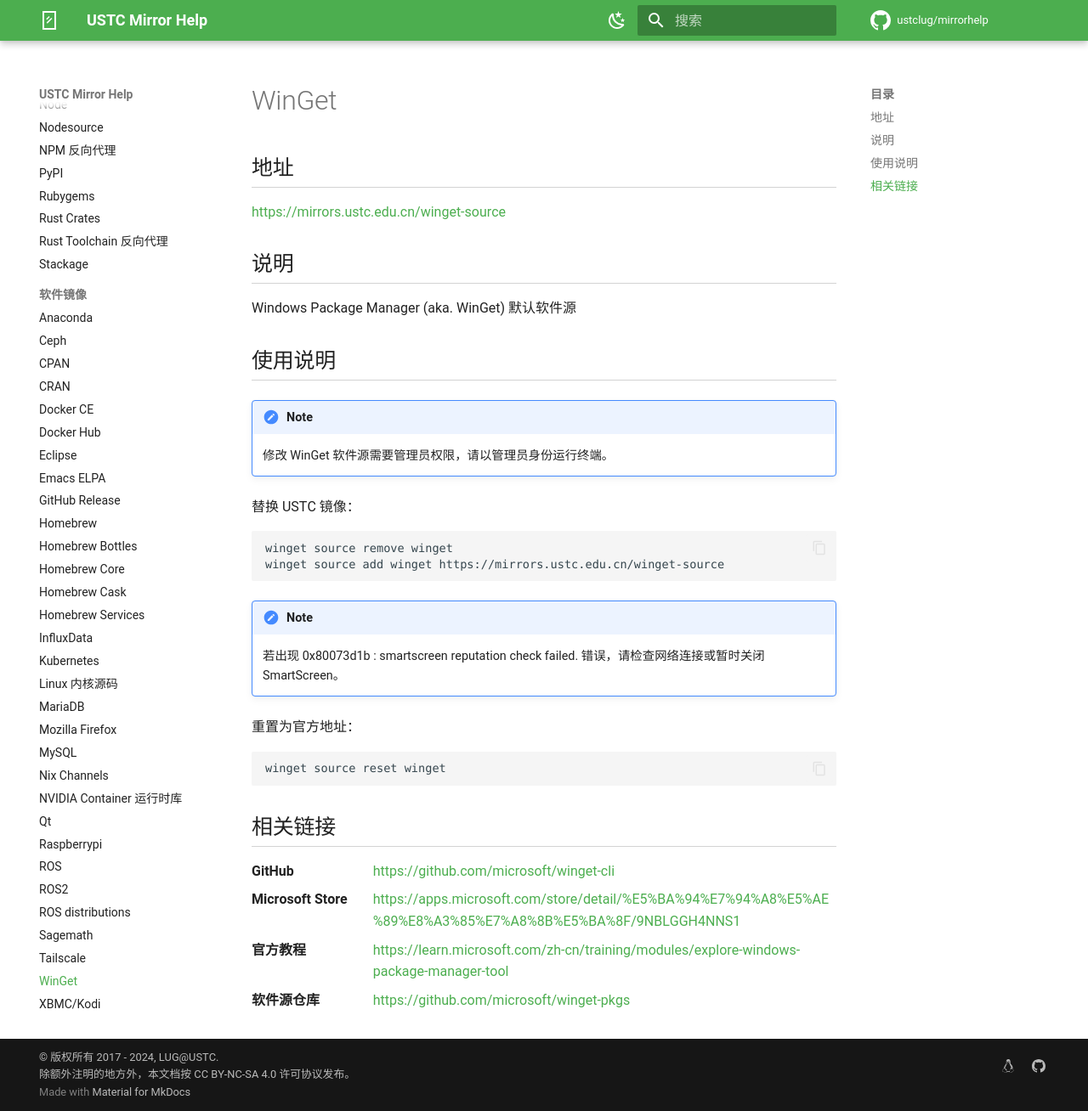
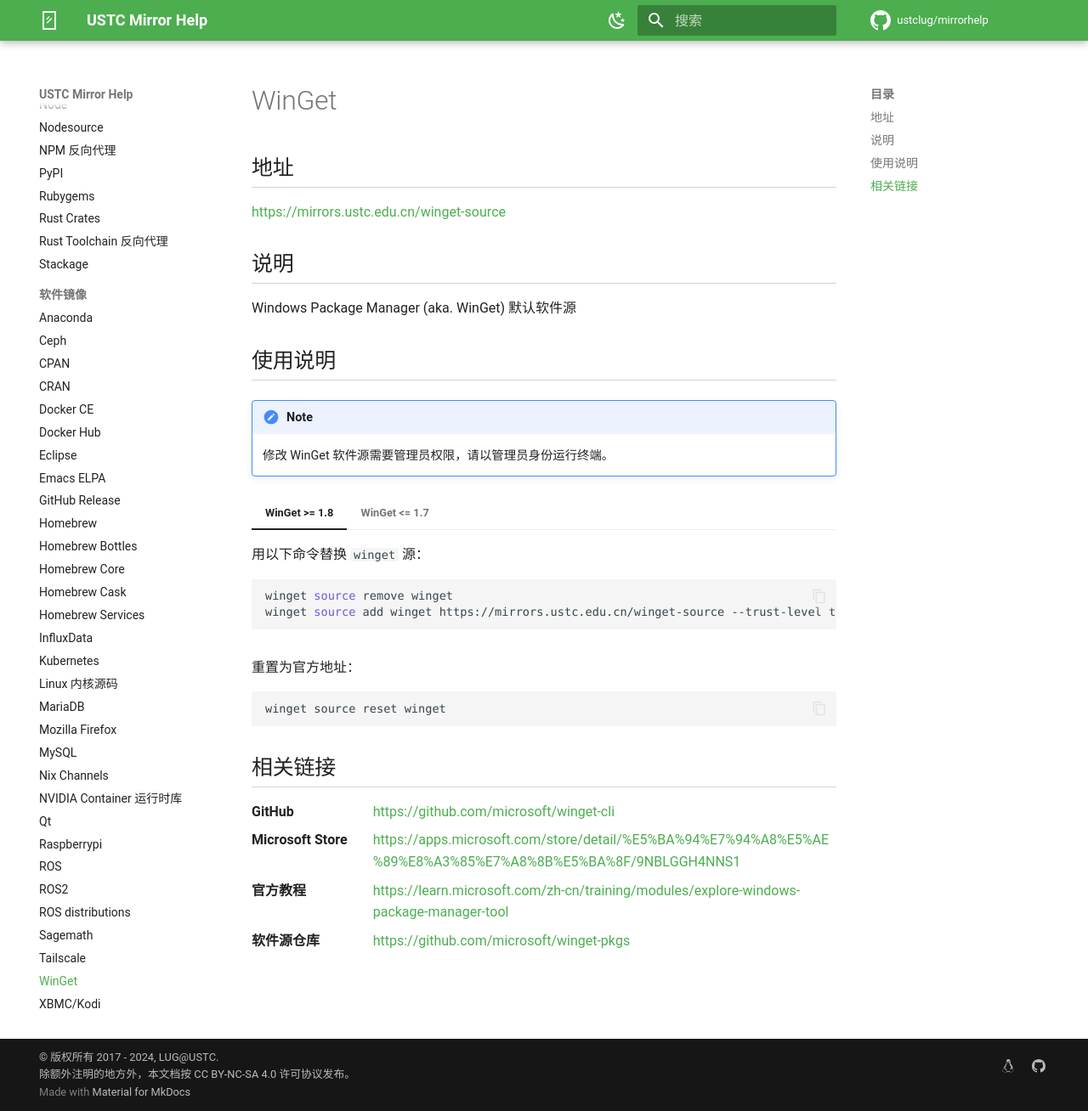
Before and after one commit to ustclug/mirrorhelp, an MkDocs documentation site: the page built from docs/winget-source.md, in a window 1280 px wide and 1308 px high. Shown: the whole window at 85% size. Built offline with MkDocs 1.6.1 and Material for MkDocs 9.7.7, drawn with Linux system fonts in a browser that asks for light colours; comment, search, counter and statistics services are not loaded.

Commit message:
Update winget-source.md

````diff
--- a/docs/winget-source.md
+++ b/docs/winget-source.md
@@ -14,15 +14,28 @@
 
     修改 WinGet 软件源需要管理员权限，请以管理员身份运行终端。
 
-替换 USTC 镜像：
+=== "WinGet >= 1.8"
 
+    用以下命令替换 `winget` 源：
+
+    ```shell
+    winget source remove winget
+    winget source add winget https://mirrors.ustc.edu.cn/winget-source --trust-level trusted
+    ```
+
+=== "WinGet <= 1.7"
+
+    用以下命令替换 `winget` 源：
+
+    ```shell
     winget source remove winget
     winget source add winget https://mirrors.ustc.edu.cn/winget-source
+    ```
 
-!!! note
+    !!! note
 
-    若出现 0x80073d1b : smartscreen reputation check failed.
-    错误，请检查网络连接或暂时关闭 SmartScreen。
+        若出现 0x80073d1b : smartscreen reputation check failed.
+        错误，请检查网络连接或暂时关闭 SmartScreen。
 
 重置为官方地址：
 
````
